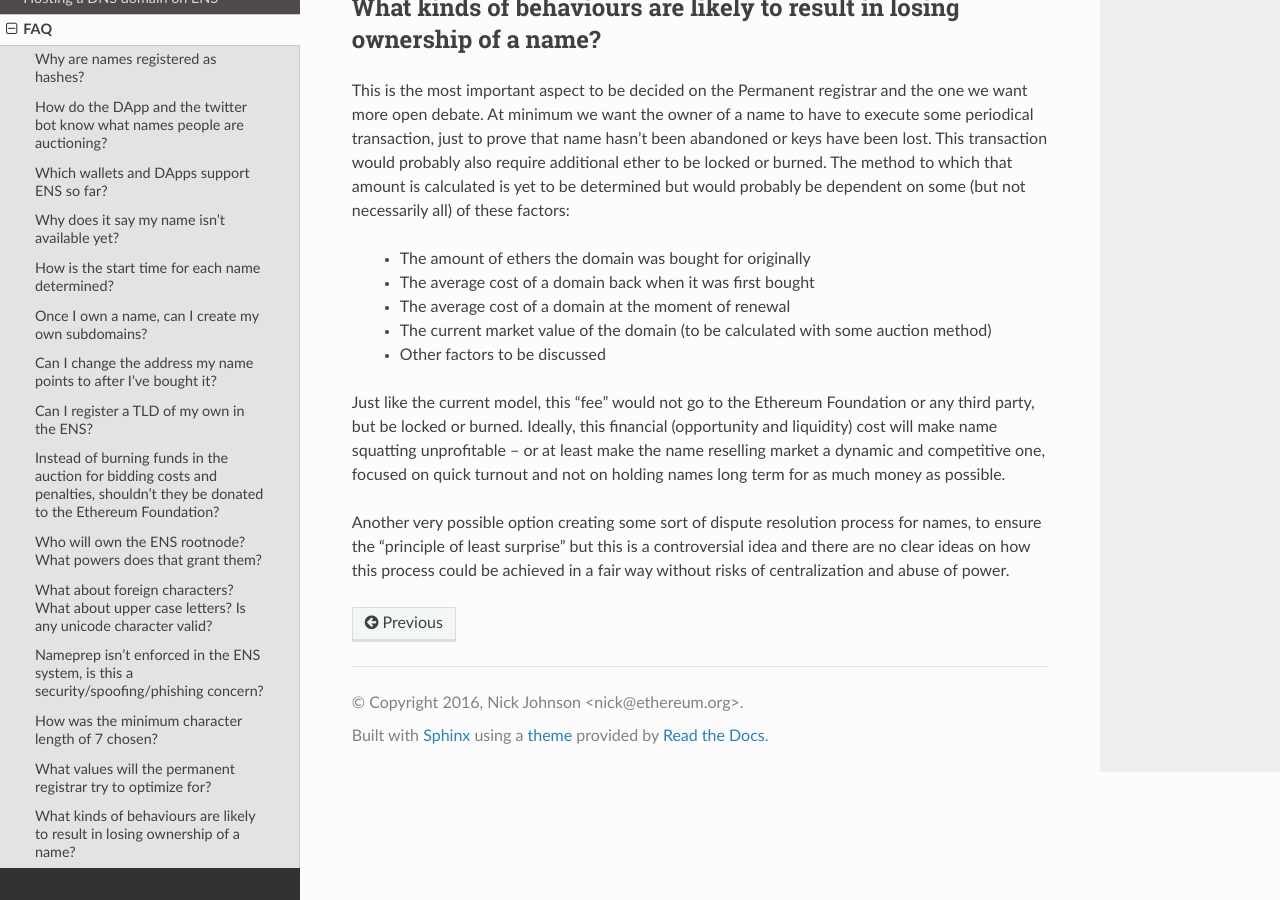
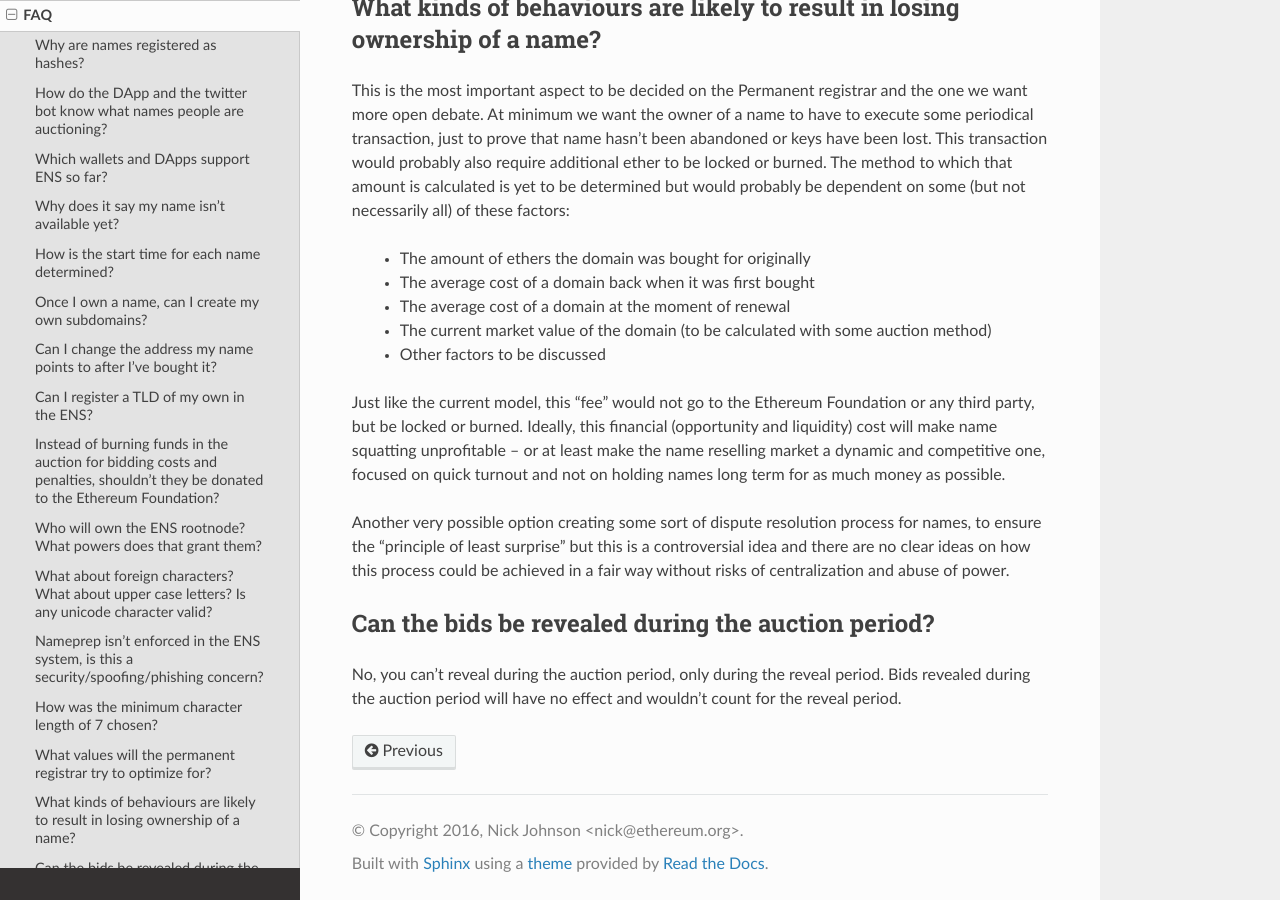
Before and after one commit to ensdomains/ens, a Sphinx documentation site: the page built from docs/faq.rst, in a window 1280 px wide and 900 px high, scrolled down 3489 px. Built offline with Sphinx 7.4.7 and the Read the Docs theme 2.0.0, drawn with Linux system fonts in a browser that asks for light colours.

Commit message:
added clarification about reveal process (#178)

```diff
--- a/docs/faq.rst
+++ b/docs/faq.rst
@@ -111,3 +111,8 @@ Just like the current model, this “fee” would not go to the Ethereum Foundat
 Another very possible option creating some sort of dispute resolution process for names, to ensure the “principle of least surprise” but this is a controversial idea and there are no clear ideas on how this process could be achieved in a fair way without risks of centralization and abuse of power.
 
 .. _here : https://github.com/ethereum/ens/blob/13f3aa431f1e90ace80c510251a906f018fc7cc1/contracts/HashRegistrarSimplified.sol#L263
+
+Can the bids be revealed during the auction period?
+-----------------------------------
+
+No, you can’t reveal during the auction period, only during the reveal period. Bids revealed during the auction period will have no effect and wouldn't count for the reveal period.
```
